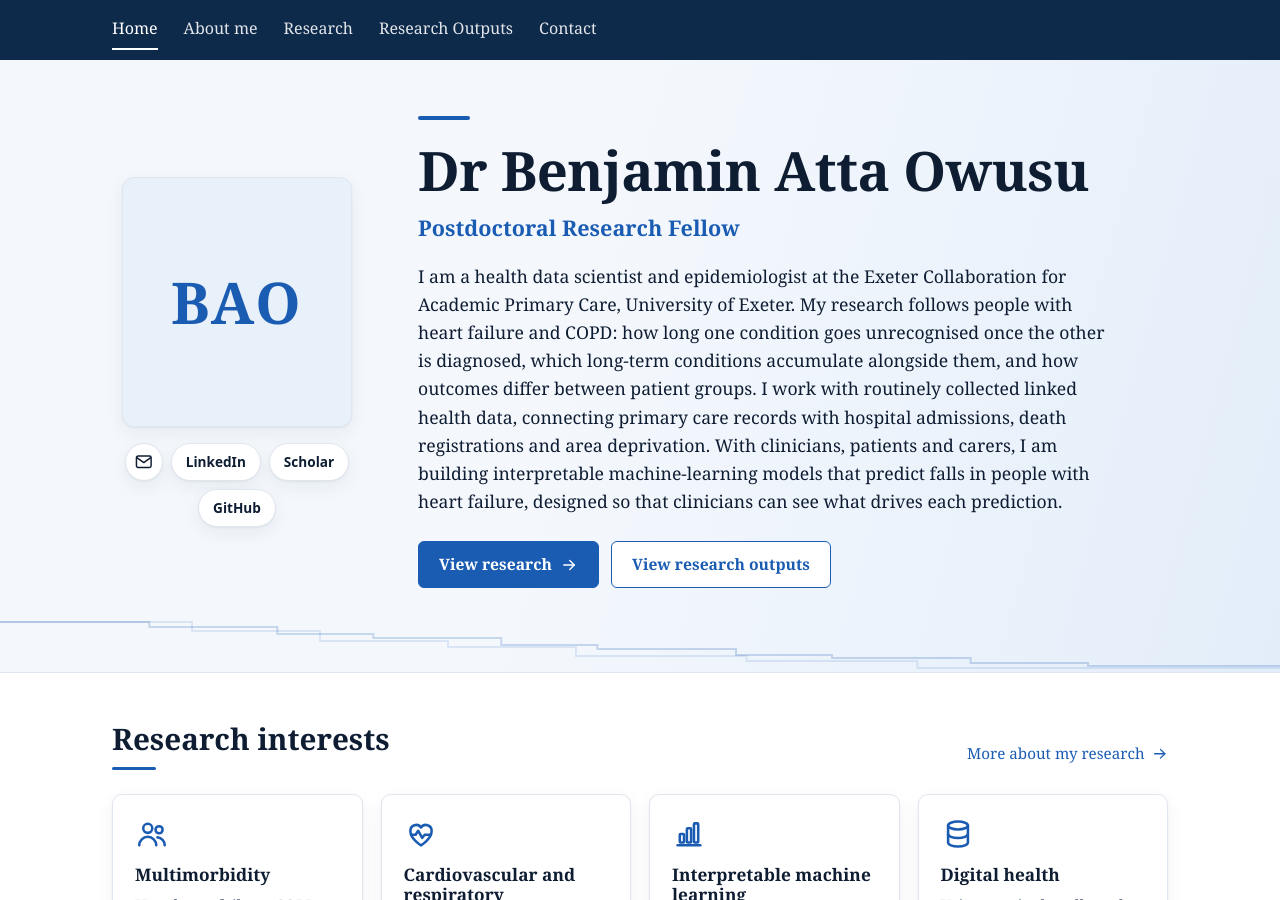
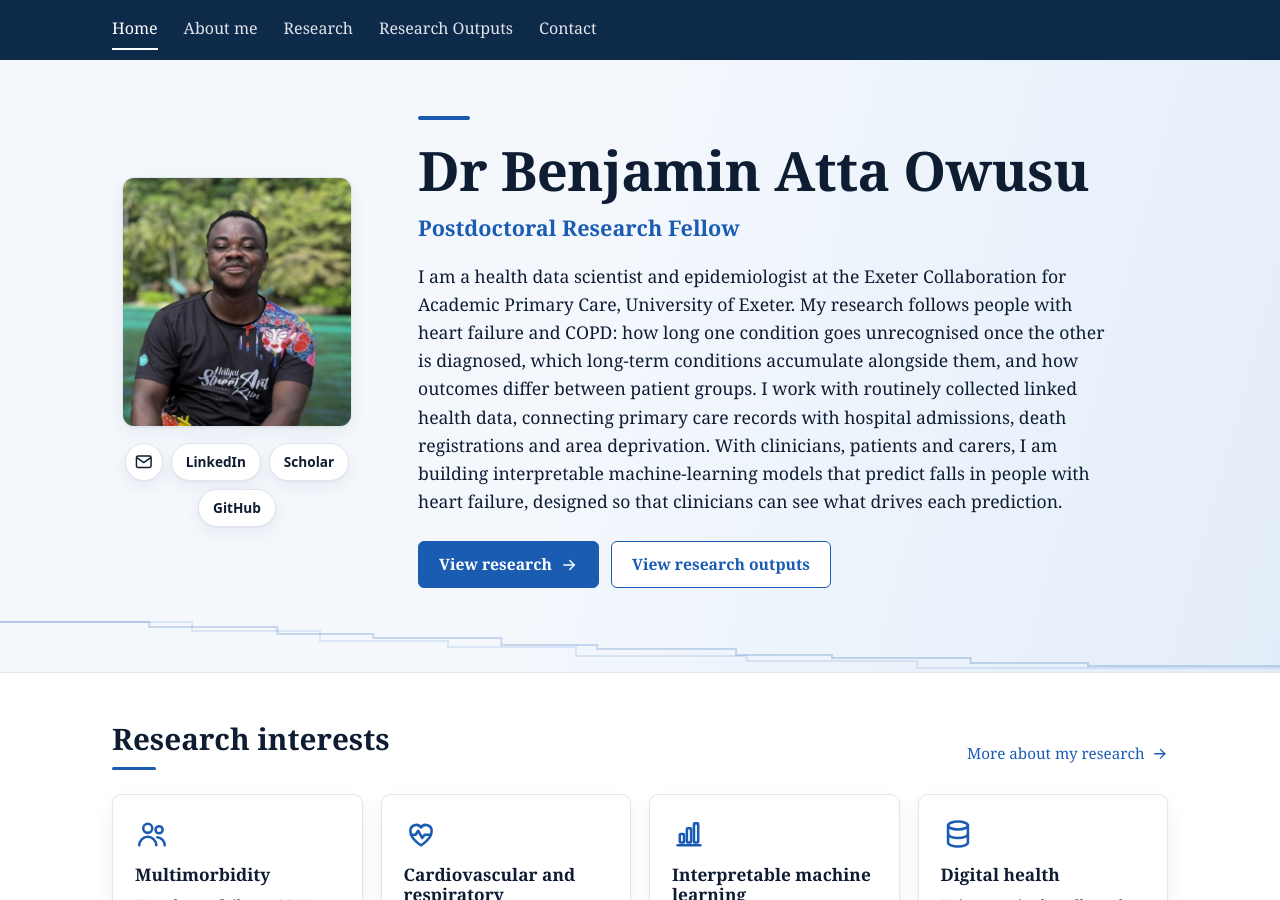
Before and after one commit to benteeta/website, a Jekyll site: the page built from index.md, in a window 1280 px wide and 900 px high. Built offline with Jekyll 4.4.1, drawn with Linux system fonts in a browser that asks for light colours.

Commit message:
Update _config.yml

```diff
--- a/_config.yml
+++ b/_config.yml
@@ -16,7 +16,7 @@ name_in_papers: "Owusu BA"
 
 # Photo and CV: upload the file into the "assets" folder, then type its
 # path here, e.g. "/assets/photo.jpg". Leave "" until you have one.
-photo: ""
+photo: "/assets/photo.jpg"
 cv_pdf: ""
 
 # Profile links: paste the full address, or leave "" to hide the link.
```
